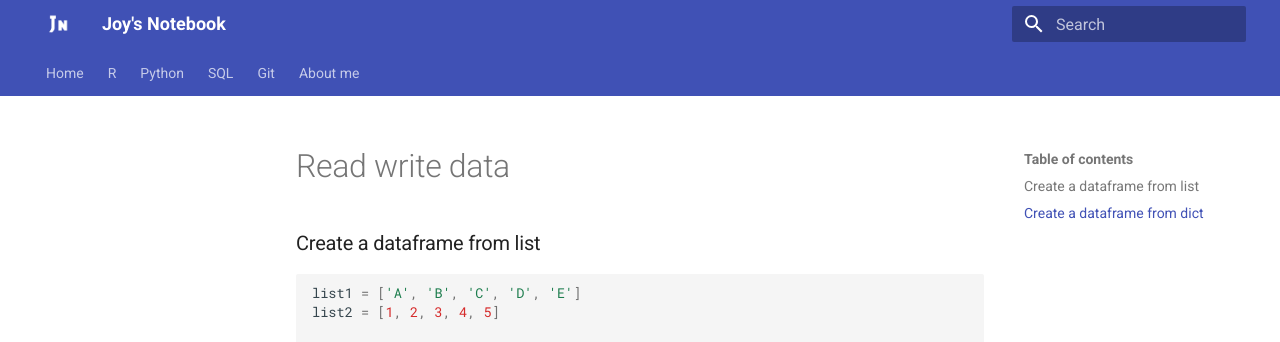
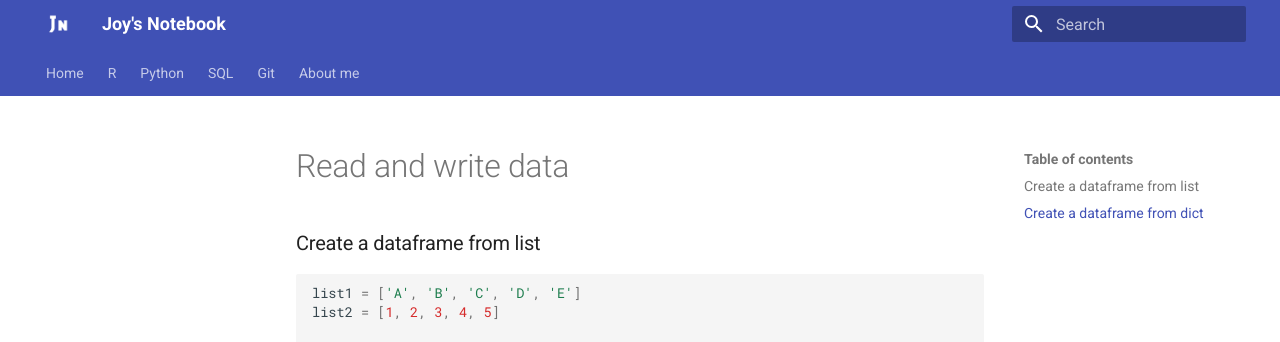
Before and after one commit to JoyDing0330/mynote, an MkDocs documentation site: the page built from docs/Python/Pandas_numpy/read_and_write_data.md, in a window 1280 px wide. Shown: the top 342 px of the page. Built offline with MkDocs 1.6.1 and Material for MkDocs 9.7.7, drawn with Linux system fonts in a browser that asks for light colours.

Commit message:
update title

```diff
--- a/mkdocs.yml
+++ b/mkdocs.yml
@@ -18,7 +18,7 @@ nav:
   - Python:
     - Python/index.md
     - Pandas and Numpy:
-      - Python/pandas_numpy/read_write_data.md
+      - Python/pandas_numpy/read_and_write_data.md
       - Python/pandas_numpy/data_inspection.md
       - Python/pandas_numpy/data_cleaning.md
       - Python/pandas_numpy/data_selecting.md
```
Also changed, not shown: docs/Python/index.md (+1 -1 lines), docs/Python/Pandas_numpy/read_and_write_data.md (renamed from docs/Python/Pandas_numpy/read_write_data.md).
